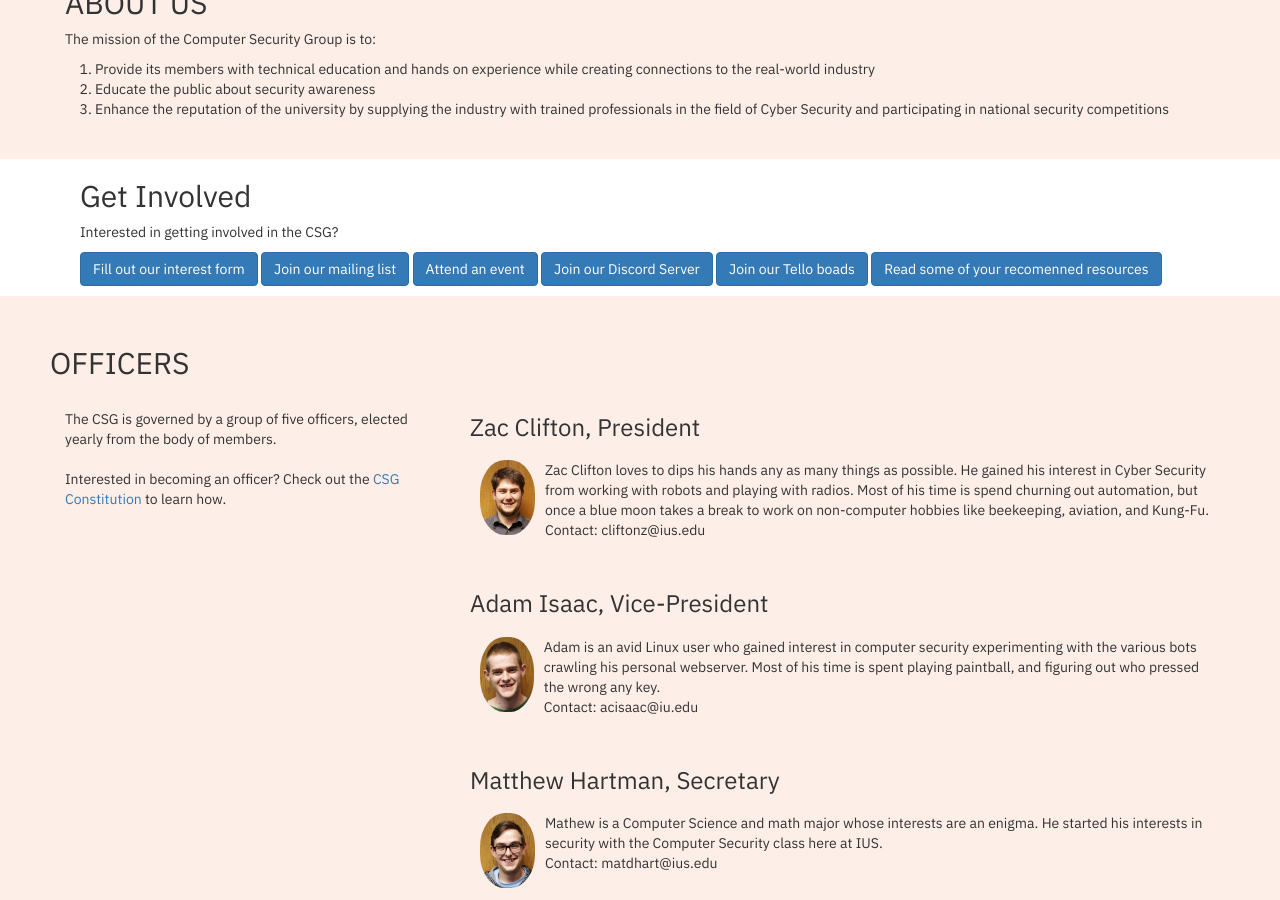
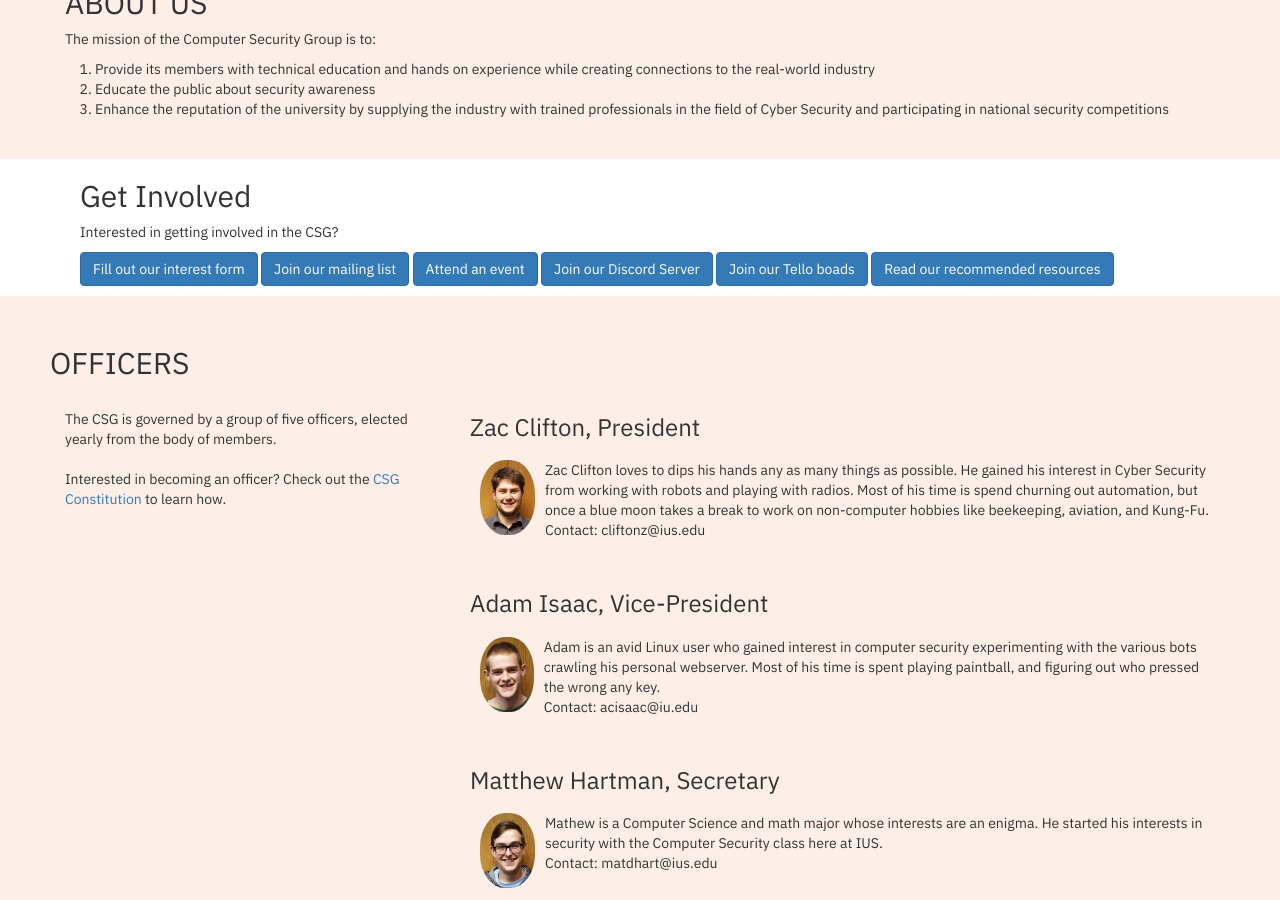
Before and after one commit to ius-csg/csghomepage, a Jekyll site: the page built from index.html, in a window 1280 px wide and 900 px high, scrolled down 809 px. Built offline with Jekyll 4.4.1, drawn with Linux system fonts in a browser that asks for light colours.

Commit message:
Update _includes/getinvolved.html
Co-Authored-By: Adam I <15039983+TheOtherUnknown@users.noreply.github.com>

```diff
--- a/_includes/getinvolved.html
+++ b/_includes/getinvolved.html
@@ -9,7 +9,7 @@
             <a class="btn btn-primary" href="index.html#schedule">Attend an event</a>
             <a class="btn btn-primary" href="https://discord.gg/XGfzKxA">Join our Discord Server</a>
             <a class="btn btn-primary" href="https://trello.com/invite/iuscomputerscigroup/9c12b7af83c5e84cef44fdb5d1f2d9e5">Join our Tello boads</a>
-            <a class="btn btn-primary" href="index.html#resources">Read some of your recomenned resources</a>
+            <a class="btn btn-primary" href="index.html#resources">Read our recommended resources</a>
         </p>
         </section>
     </div>
```
